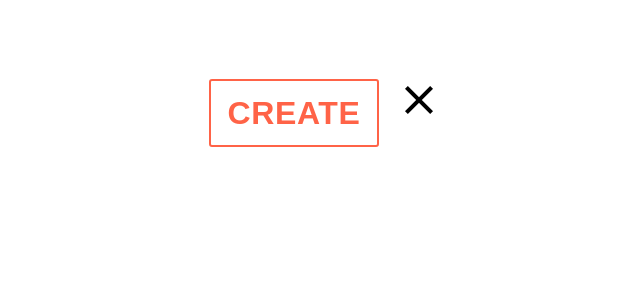
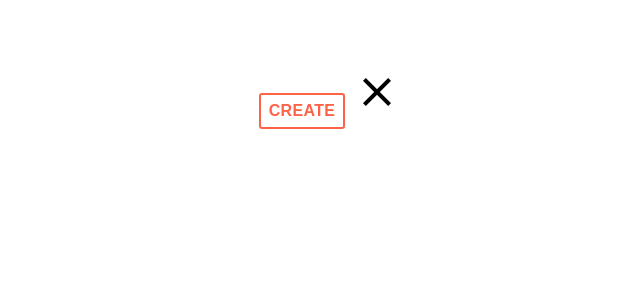
Before and after one commit to PepapigBro/List-Of-Employees, a Vue app in the folder vue-test/: page / in a window 1280 px wide. Shown: the top 300 px of the page, without its empty margins (306-946 px from the left). Built offline with nearby package versions, Linux system fonts and the light colour scheme.

Commit message:
ABtn fix event click and sizes

```diff
--- a/vue-test/src/shared/ui/ABtn/ABtn.vue
+++ b/vue-test/src/shared/ui/ABtn/ABtn.vue
@@ -2,7 +2,8 @@
   <button
     class="button"
     :style="btnStyles"
-    :class="btnClasses">
+    :class="btnClasses"
+    @click="$emit('click', $event)">
     <slot></slot>
 
     <img v-if="iconPath"
@@ -14,13 +15,14 @@
 <script>
 
 const availableSizes = Object.freeze({
-  xs: {name: 'xs', size: '2em'},
-  sm: {name: 'sm', size: '3em'},
-  md: {name: 'md', size: '4em'}
+  xs: {name: 'xs', size: '1em'},
+  sm: {name: 'sm', size: '2em'},
+  md: {name: 'md', size: '3em'}
 })
 
 export default {
   name: 'ABtn',
+  emits: ['click'],
   props: {
     bordered: {type: Boolean, default: false},
     iconPath: {type: String, default: null},
```
